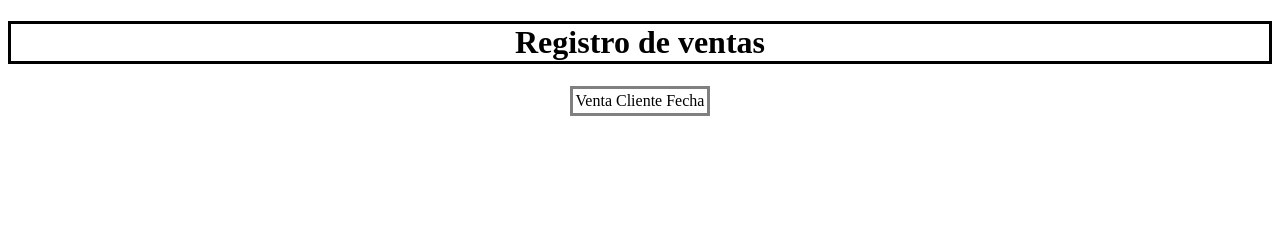
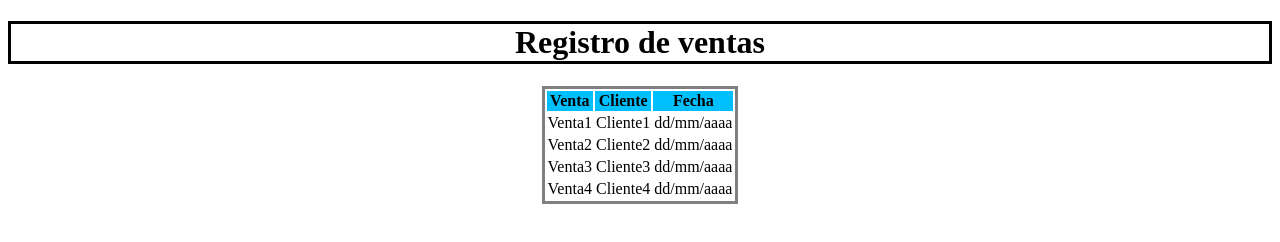
Before and after one commit to Alejandrorueda96/Registro_ventas_Maintools, a plain HTML site: page index.html in a window 1280 px wide. Drawn offline with Linux system fonts and the light colour scheme.

Commit message:
Estilo para tabla

```diff
--- a/index.html
+++ b/index.html
@@ -13,12 +13,37 @@
         <div>
             <h1 class="titulo_venta">Registro de ventas</h1>
         </div>
+
         <div>
             <table class="borde_tabla">
+                <tr class="color_fondo">
+                    <th scope="col">Venta</th>
+                    <th scope="col">Cliente</th>
+                    <th scope="col">Fecha</th>
+                </tr>
+
                 <tr>
-                    <td>Venta</td>
-                    <td>Cliente</td>
-                    <td>Fecha</td>
+                    <td>Venta1</td>
+                    <td>Cliente1</td>
+                    <td>dd/mm/aaaa</td>
+                </tr>
+
+                <tr>
+                    <td>Venta2</td>
+                    <td>Cliente2</td>
+                    <td>dd/mm/aaaa</td>
+                </tr>
+
+                <tr>
+                    <td>Venta3</td>
+                    <td>Cliente3</td>
+                    <td>dd/mm/aaaa</td>
+                </tr>
+
+                <tr>
+                    <td>Venta4</td>
+                    <td>Cliente4</td>
+                    <td>dd/mm/aaaa</td>
                 </tr>
             </table>
         </div>
--- a/style.css
+++ b/style.css
@@ -7,3 +7,7 @@ table.borde_tabla{
     border-style: solid;
     margin: 10px auto 10px auto;
 }
+
+tr.color_fondo{
+    background-color:deepskyblue;
+}
```
